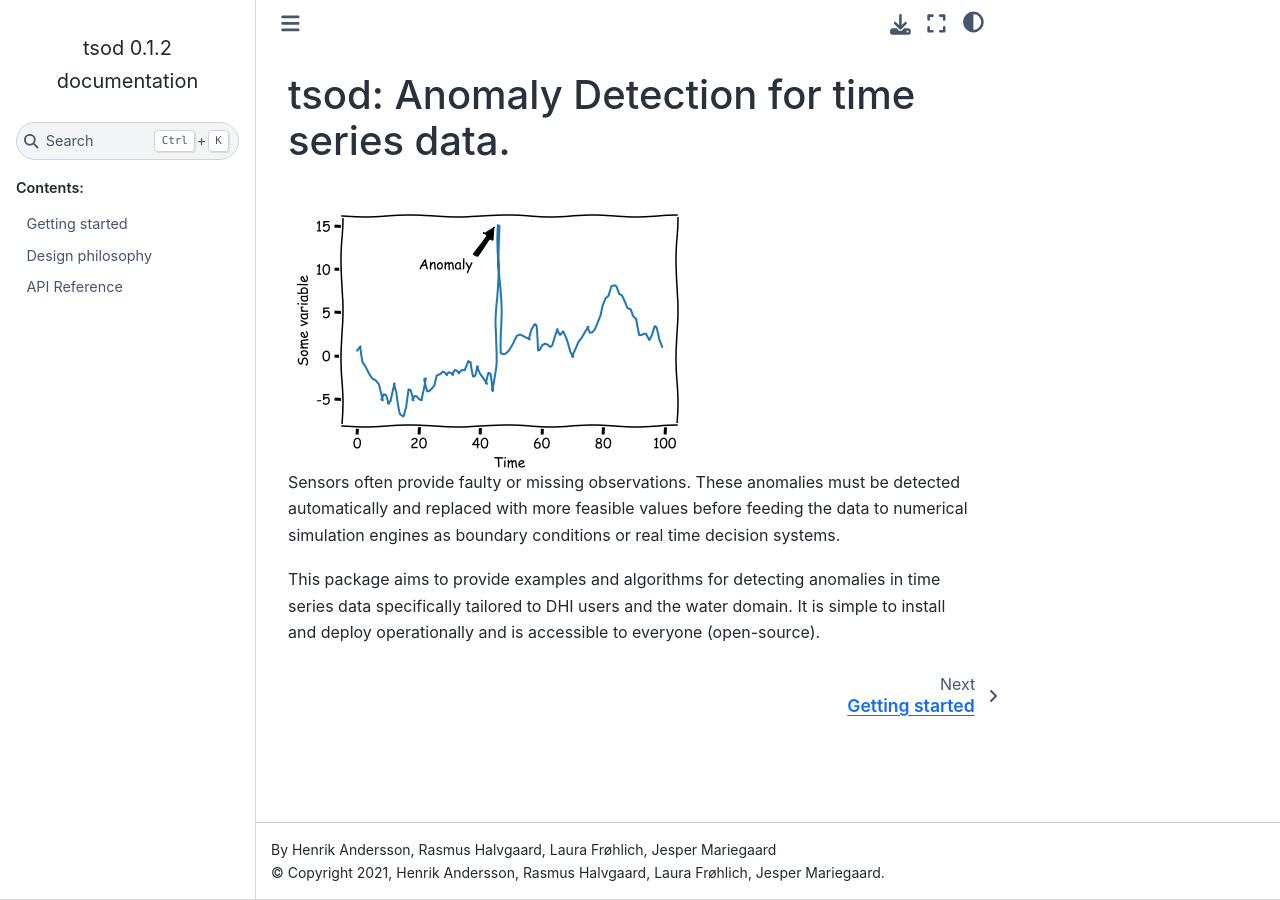
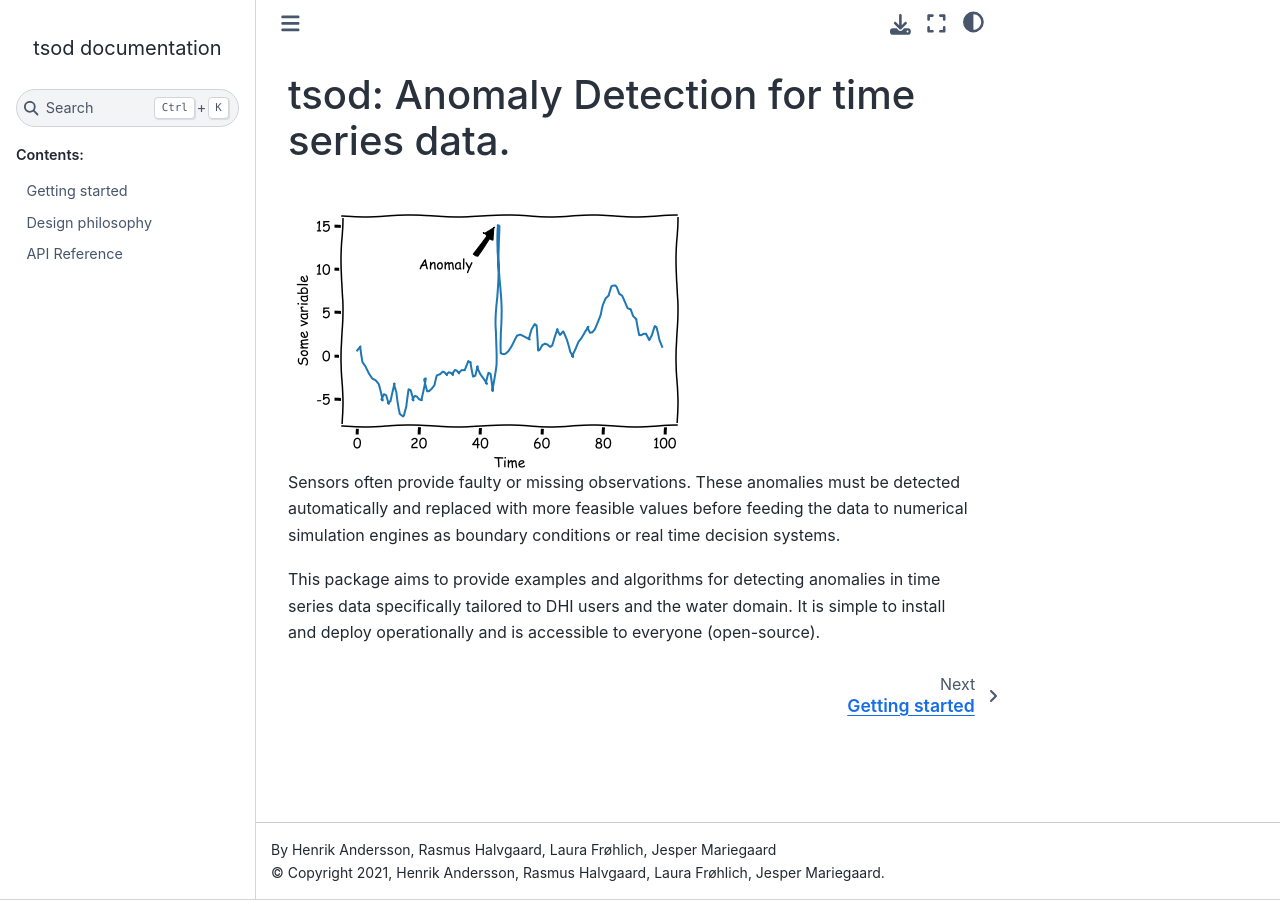
Before and after one commit to DHI/tsod, a Sphinx documentation site: the page built from docs/index.rst, in a window 1280 px wide. Built offline with Sphinx 7.4.7 and the Sphinx Book theme 1.1.4, drawn with Linux system fonts in a browser that asks for light colours.

Commit message:
Docs is for dev version only

```diff
--- a/docs/conf.py
+++ b/docs/conf.py
@@ -22,7 +22,7 @@
 author = 'Henrik Andersson, Rasmus Halvgaard, Laura Frøhlich, Jesper Mariegaard'
 
 # The full version, including alpha/beta/rc tags
-release = '0.1.2'
+release = ''
 
 
 # -- General configuration ---------------------------------------------------
```
